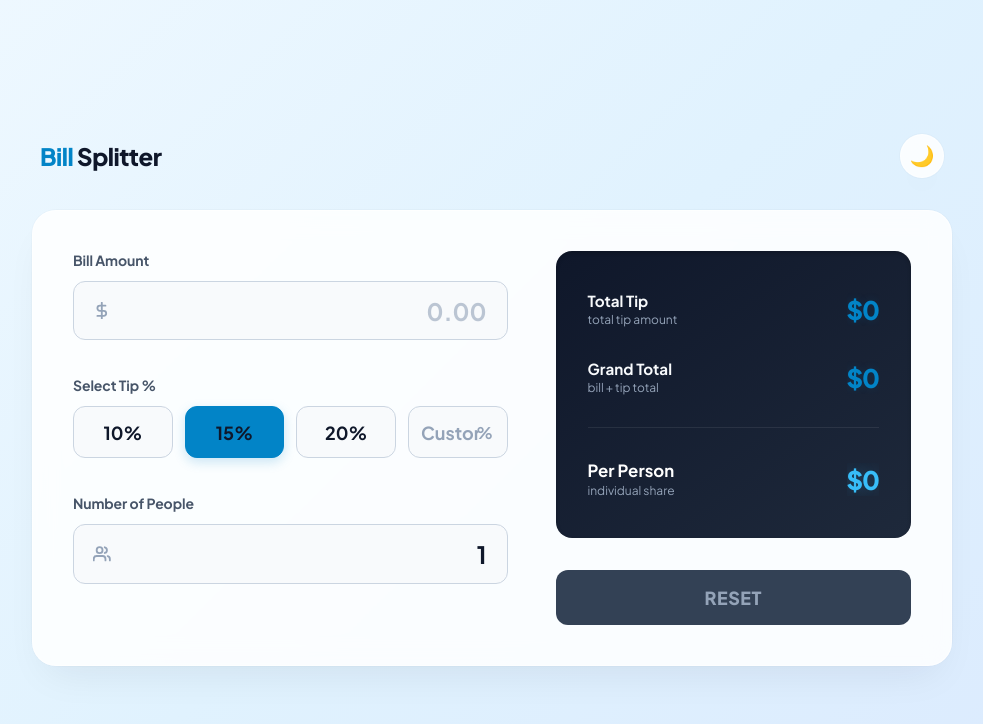
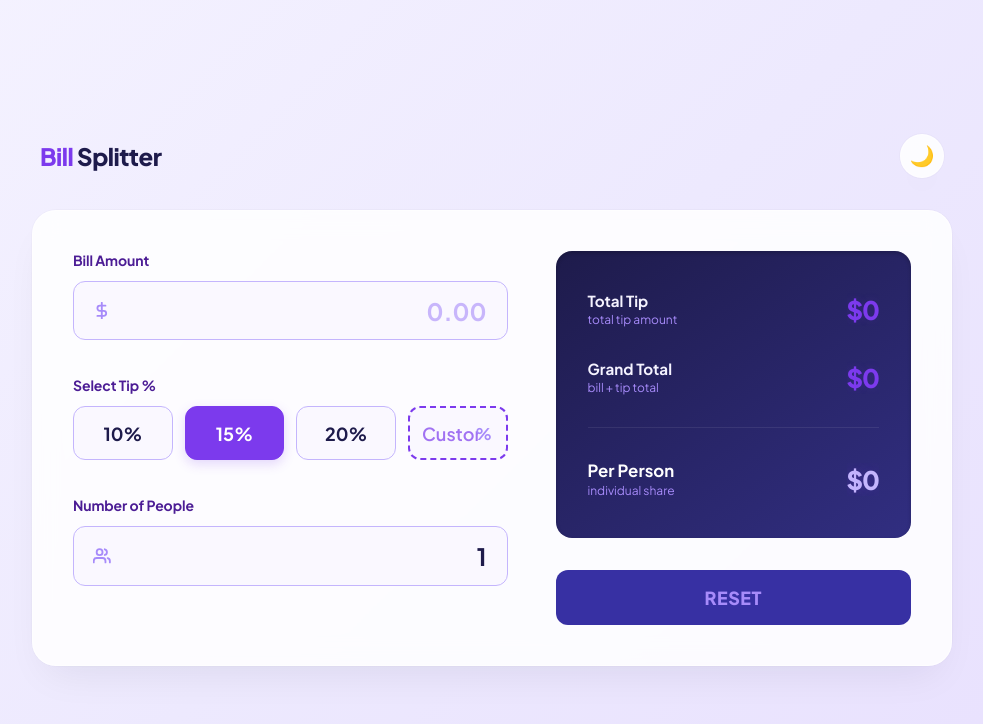
Before and after one commit to faaqi/bill-manager, a React (Vite) app: page / in a window 1280 px wide. Shown: the top 724 px of the page, without its empty margins (148-1131 px from the left). Built offline with nearby package versions, Linux system fonts and the light colour scheme.

Commit message:
Retheme to lavender palette and improve custom tip input visibility with dashed border and accent placeholder

```diff
--- a/src/App.css
+++ b/src/App.css
@@ -222,23 +222,26 @@
   display: flex;
   align-items: center;
   background: var(--input-bg);
-  border: 1.5px solid var(--input-border);
+  border: 2px dashed var(--accent);
   border-radius: var(--border-radius-sm);
-  transition: border-color var(--transition-fast), box-shadow var(--transition-fast);
+  transition: border-color var(--transition-fast), box-shadow var(--transition-fast), background var(--transition-fast);
 }
 
 .custom-tip-container:hover {
-  border-color: var(--accent);
+  border-color: var(--accent-hover);
+  background: var(--accent-light);
 }
 
 .custom-tip-container.active {
+  border-style: solid;
   border-color: var(--accent);
-  background: var(--card-bg);
-  box-shadow: 0 0 0 4px rgba(var(--accent-glow-rgb), 0.15);
+  background: var(--accent-light);
+  box-shadow: 0 0 0 4px rgba(var(--accent-glow-rgb), 0.18);
 }
 
 .custom-tip-container.has-error {
   border-color: var(--error-color);
+  border-style: solid;
   background: var(--error-bg);
 }
 
@@ -256,9 +259,11 @@
 }
 
 .custom-tip-input-field::placeholder {
-  color: var(--text-muted);
+  color: var(--accent);
+  font-weight: 600;
   text-align: center;
   padding-right: 0;
+  opacity: 0.7;
 }
 
 .percent-suffix {
@@ -339,7 +344,7 @@
 
 .output-row.highlight .output-value {
   color: var(--panel-glow);
-  text-shadow: 0 0 15px rgba(56, 189, 248, 0.25);
+  text-shadow: 0 0 15px rgba(124, 58, 237, 0.25);
 }
 
 /* Reset Button */
@@ -363,13 +368,13 @@
   background: var(--reset-btn-active-bg);
   color: var(--reset-btn-active-text);
   cursor: pointer;
-  box-shadow: 0 4px 14px rgba(56, 189, 248, 0.2);
+  box-shadow: 0 4px 14px rgba(124, 58, 237, 0.2);
 }
 
 .reset-btn:enabled:hover {
   background: var(--reset-btn-hover-bg);
   transform: translateY(-2px);
-  box-shadow: 0 6px 20px rgba(56, 189, 248, 0.35);
+  box-shadow: 0 6px 20px rgba(124, 58, 237, 0.35);
 }
 
 .reset-btn:enabled:active {
--- a/src/index.css
+++ b/src/index.css
@@ -2,39 +2,39 @@
   --font-sans: 'Plus Jakarta Sans', system-ui, -apple-system, sans-serif;
 
   /* Light Mode (Default) */
-  --bg-gradient: linear-gradient(135deg, #f0f9ff 0%, #e0f2fe 50%, #dbeafe 100%);
+  --bg-gradient: linear-gradient(135deg, #f5f3ff 0%, #ede9fe 50%, #e8e0fe 100%);
   --card-bg: rgba(255, 255, 255, 0.85);
   --card-border: 1px solid rgba(255, 255, 255, 0.6);
   --card-shadow: 0 20px 40px -15px rgba(15, 23, 42, 0.08), 0 0 0 1px rgba(15, 23, 42, 0.02);
 
-  --text-primary: #0f172a;
-  --text-secondary: #475569;
-  --text-muted: #94a3b8;
+  --text-primary: #1e1b4b;
+  --text-secondary: #4c1d95;
+  --text-muted: #a78bfa;
 
-  --accent: #0284c7;
-  --accent-hover: #0369a1;
-  --accent-light: #e0f2fe;
-  --accent-glow: #0284c7;
-  --accent-glow-rgb: 2, 132, 199;
+  --accent: #7c3aed;
+  --accent-hover: #6d28d9;
+  --accent-light: #ede9fe;
+  --accent-glow: #7c3aed;
+  --accent-glow-rgb: 124, 58, 237;
 
-  --input-bg: #f8fafc;
-  --input-border: #cbd5e1;
-  --input-focus-border: #38bdf8;
+  --input-bg: #faf8ff;
+  --input-border: #c4b5fd;
+  --input-focus-border: #8b5cf6;
 
   --error-color: #ef4444;
   --error-bg: #fef2f2;
   --error-border: #fee2e2;
 
-  --panel-bg: linear-gradient(145deg, #0f172a 0%, #1e293b 100%);
-  --panel-text-primary: #f8fafc;
-  --panel-text-secondary: #94a3b8;
-  --panel-glow: #38bdf8;
+  --panel-bg: linear-gradient(145deg, #1e1b4b 0%, #312e81 100%);
+  --panel-text-primary: #f5f3ff;
+  --panel-text-secondary: #a78bfa;
+  --panel-glow: #c4b5fd;
 
-  --reset-btn-bg: #334155;
-  --reset-btn-text: #94a3b8;
-  --reset-btn-active-bg: #38bdf8;
-  --reset-btn-active-text: #0f172a;
-  --reset-btn-hover-bg: #7dd3fc;
+  --reset-btn-bg: #3730a3;
+  --reset-btn-text: #a78bfa;
+  --reset-btn-active-bg: #8b5cf6;
+  --reset-btn-active-text: #ffffff;
+  --reset-btn-hover-bg: #a78bfa;
 
   --transition-fast: 0.15s ease;
   --transition-normal: 0.25s cubic-bezier(0.4, 0, 0.2, 1);
@@ -45,39 +45,39 @@
 
 [data-theme='dark'] {
   /* Dark Mode */
-  --bg-gradient: radial-gradient(circle at 50% 0%, #1e3a8a 0%, #0a1128 100%);
-  --card-bg: rgba(15, 23, 42, 0.75);
-  --card-border: 1px solid rgba(255, 255, 255, 0.08);
+  --bg-gradient: radial-gradient(circle at 50% 0%, #312e81 0%, #0f0a2e 100%);
+  --card-bg: rgba(30, 27, 75, 0.7);
+  --card-border: 1px solid rgba(167, 139, 250, 0.1);
   --card-shadow: 0 25px 50px -12px rgba(0, 0, 0, 0.5), inset 0 1px 1px rgba(255, 255, 255, 0.05);
 
-  --text-primary: #f8fafc;
-  --text-secondary: #cbd5e1;
-  --text-muted: #64748b;
+  --text-primary: #f5f3ff;
+  --text-secondary: #c4b5fd;
+  --text-muted: #6d28d9;
 
-  --accent: #38bdf8;
-  --accent-hover: #7dd3fc;
-  --accent-light: rgba(56, 189, 248, 0.1);
-  --accent-glow: #38bdf8;
-  --accent-glow-rgb: 56, 189, 248;
+  --accent: #a78bfa;
+  --accent-hover: #c4b5fd;
+  --accent-light: rgba(167, 139, 250, 0.1);
+  --accent-glow: #a78bfa;
+  --accent-glow-rgb: 167, 139, 250;
 
-  --input-bg: #0f172a;
-  --input-border: #1e293b;
-  --input-focus-border: #38bdf8;
+  --input-bg: #1e1b4b;
+  --input-border: #312e81;
+  --input-focus-border: #8b5cf6;
 
   --error-color: #f87171;
   --error-bg: rgba(239, 68, 68, 0.06);
   --error-border: rgba(239, 68, 68, 0.15);
 
-  --panel-bg: linear-gradient(145deg, #0f172a 0%, #1e3a8a 100%);
-  --panel-text-primary: #f8fafc;
-  --panel-text-secondary: #94a3b8;
-  --panel-glow: #38bdf8;
+  --panel-bg: linear-gradient(145deg, #1e1b4b 0%, #312e81 100%);
+  --panel-text-primary: #f5f3ff;
+  --panel-text-secondary: #a78bfa;
+  --panel-glow: #c4b5fd;
 
-  --reset-btn-bg: #1e293b;
-  --reset-btn-text: #64748b;
-  --reset-btn-active-bg: #38bdf8;
-  --reset-btn-active-text: #0f172a;
-  --reset-btn-hover-bg: #7dd3fc;
+  --reset-btn-bg: #312e81;
+  --reset-btn-text: #6d28d9;
+  --reset-btn-active-bg: #8b5cf6;
+  --reset-btn-active-text: #ffffff;
+  --reset-btn-hover-bg: #a78bfa;
 }
 
 *,
```
